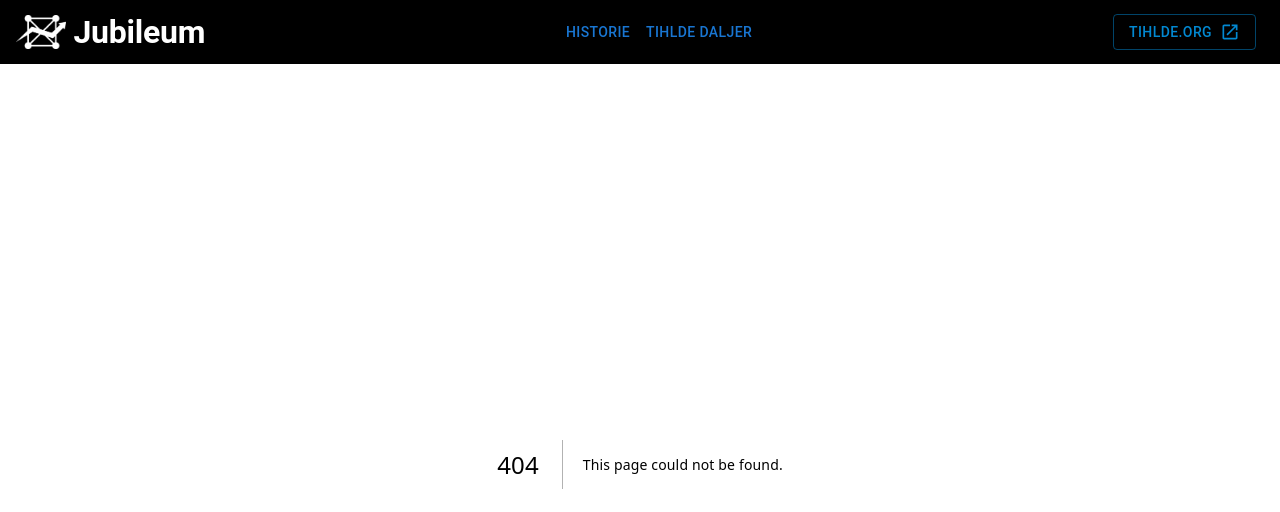
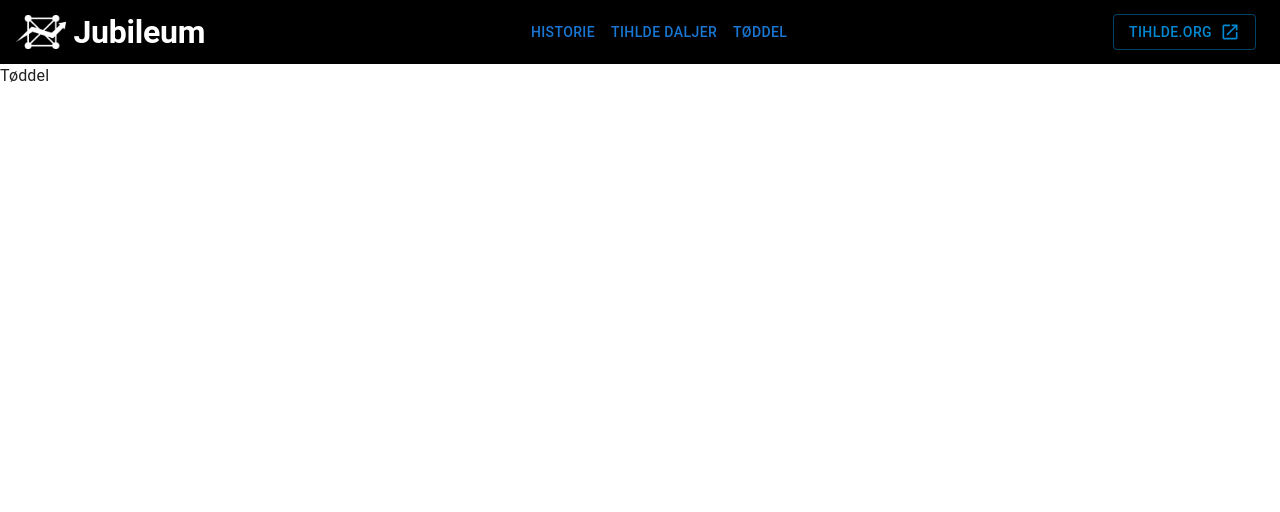
Before and after one commit to TIHLDE/jubileum, a Next.js app: page /toeddel in a window 1280 px wide. Before the commit this address had no page. Shown: the top 512 px of the page. Built offline with nearby package versions, Linux system fonts and the light colour scheme.

Commit message:
lenke til tøddel
laget lenke til tøddelen i headeren

```diff
--- a/components/Header/Header.tsx
+++ b/components/Header/Header.tsx
@@ -30,6 +30,10 @@ const menu = [
     link: ROUTES.DALJER,
     label: "Tihlde daljer",
   },
+  {
+    link: ROUTES.TOEDDEL,
+    label: "Tøddel",
+  }
 ];
 
 export const Header: React.FunctionComponent = () => {
--- /dev/null
+++ b/pages/toeddel/index.tsx
@@ -0,0 +1,9 @@
+const ToeddelPage = () => {
+    return (
+        <div>
+            Tøddel
+        </div>
+    )
+}
+
+export default ToeddelPage
--- a/utility/constants/routes.ts
+++ b/utility/constants/routes.ts
@@ -1,4 +1,5 @@
 export const ROUTES = {
     HISTORY: "/historie",
-    DALJER: "/daljer"
+    DALJER: "/daljer",
+    TOEDDEL: "https://tihlde.org/toddel/"
 }
```
